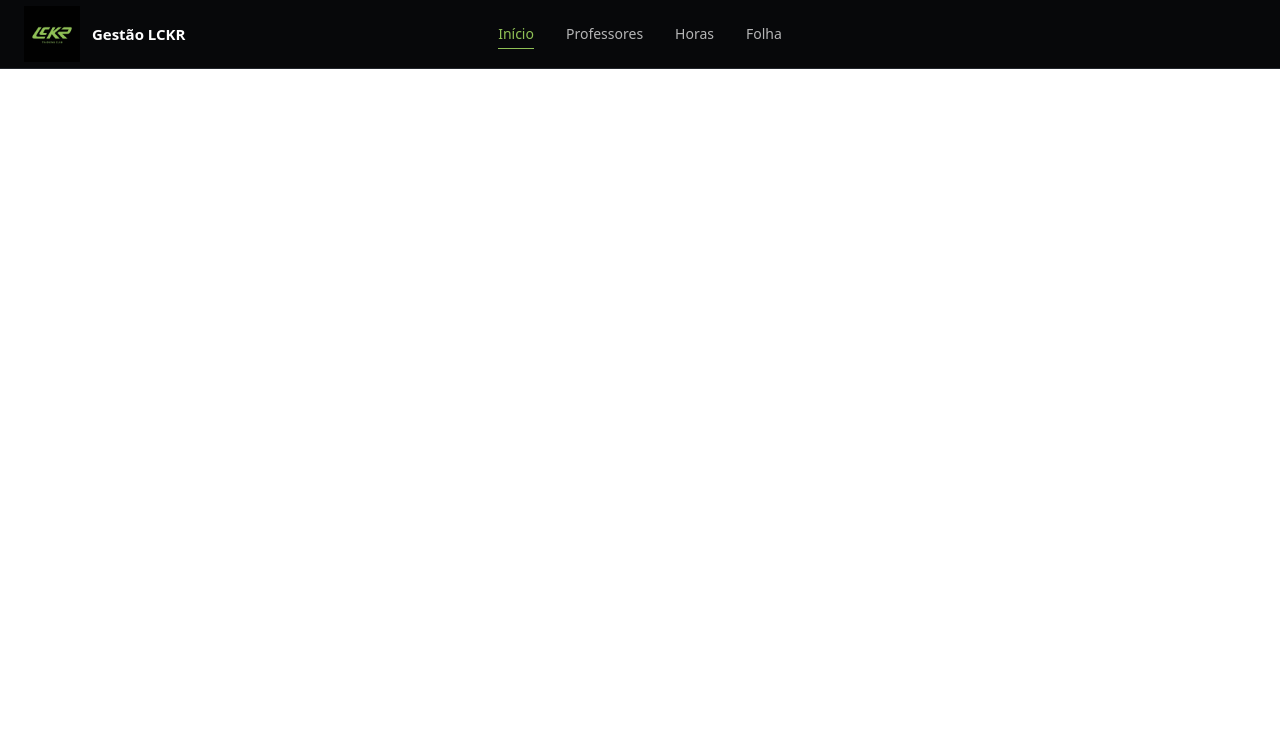
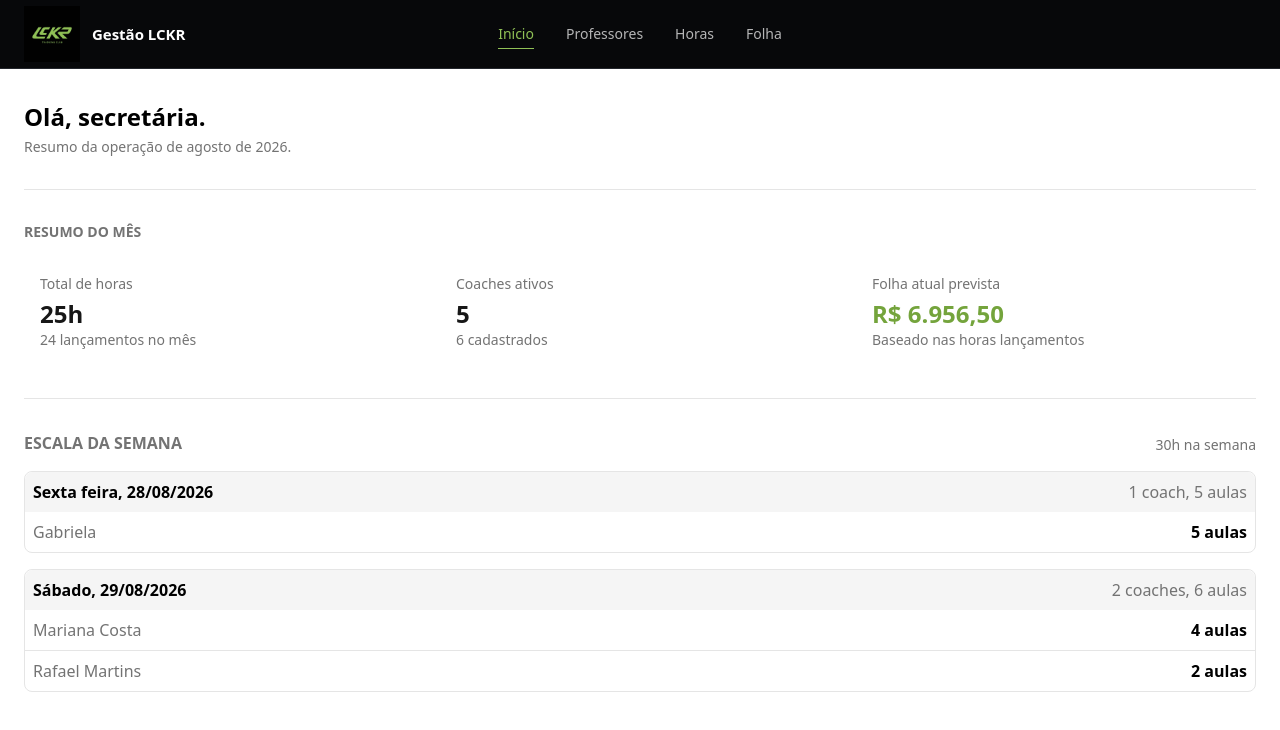
Before and after one commit to lckr-club/lckr-frontend, a Next.js app: page / in a window 1280 px wide. Shown: the top 730 px of the page. Built offline with nearby package versions, Linux system fonts and the light colour scheme.

Commit message:
feat: adiciona a pagina de dashboard inicial a aplicacao

```diff
--- a/app/page.tsx
+++ b/app/page.tsx
@@ -2,6 +2,61 @@ import Image from "next/image";
 
 export default function Home() {
   return (
-    <></>
+    <main className="mx-auto w-full max-w-7xl px-6 py-8">
+      <div>
+        <h1 className="text-2xl font-semibold">Olá, secretária.</h1>
+        <p className="mt-1 text-sm text-[#737373]">Resumo da operação de agosto de 2026.</p>
+      </div>
+      <hr  className="my-8 border-t border-[#e5e5e5]"></hr>
+      <p className="uppercase text-sm font-semibold text-[#737373]">Resumo do mês</p>
+
+      <div className="mt-4 grid grid-cols-1 gap-4 sm:grid-cols-2 lg:grid-cols-3">
+        <div className="rounded-lg  bg-white p-4">
+          <p className="text-sm text-[#737373]">Total de horas</p>
+          <p className="mt-1 text-2xl font-semibold text-[#171717]">25h</p>
+          <p className="text-sm text-[#737373]">24 lançamentos no mês</p>
+        </div>
+        <div className="rounded-lg  bg-white p-4">
+          <p className="text-sm text-[#737373]">Coaches ativos</p>
+          <p className="mt-1 text-2xl font-semibold text-[#171717]">5</p>
+          <p className="text-sm text-[#737373]">6 cadastrados</p>
+        </div>
+        <div className="rounded-lg  bg-white p-4">
+          <p className="text-sm text-[#737373]">Folha atual prevista</p>
+          <p className="mt-1 text-2xl font-semibold text-green-logo ">R$ 6.956,50</p>
+          <p className="text-sm text-[#737373]">Baseado nas horas lançamentos</p>
+        </div>
+        </div>
+      <hr  className="my-8 border-t border-[#e5e5e5]"></hr>
+
+      <div className="flex items-end justify-between">
+        <h1 className=" text-[#737373] font-semibold uppercase">Escala da semana</h1>
+        <p className="text-sm text-[#737373]">30h na semana</p>
+      </div>
+
+      <div className="border border-[#e5e5e5] rounded-lg mt-4">
+        <div className="flex items-end justify-between bg-[#f5f5f5] p-2 rounded-t-lg"><p className="font-semibold">Sexta feira, 28/08/2026</p> <p  className="text-[#737373]">1 coach, 5 aulas</p></div>
+        <div className="flex items-end justify-between p-2 rounded-t-lg"><p className="text-[#737373]">Gabriela</p> <p className="font-semibold">5 aulas</p></div>
+      </div>
+
+      <div className="border border-[#e5e5e5] rounded-lg mt-4">
+  <div className="flex items-end justify-between bg-[#f5f5f5] p-2 rounded-t-lg">
+    <p className="font-semibold">Sábado, 29/08/2026</p>
+    <p className="text-[#737373]">2 coaches, 6 aulas</p>
+  </div>
+
+  <div className="flex items-center justify-between p-2 border-b border-[#e5e5e5]">
+    <p className="text-[#737373]">Mariana Costa</p>
+    <p className="font-semibold">4 aulas</p>
+  </div>
+
+  <div className="flex items-center justify-between p-2">
+    <p className="text-[#737373]">Rafael Martins</p>
+    <p className="font-semibold">2 aulas</p>
+  </div>
+</div>
+
+
+    </main>
   );
 }
```
